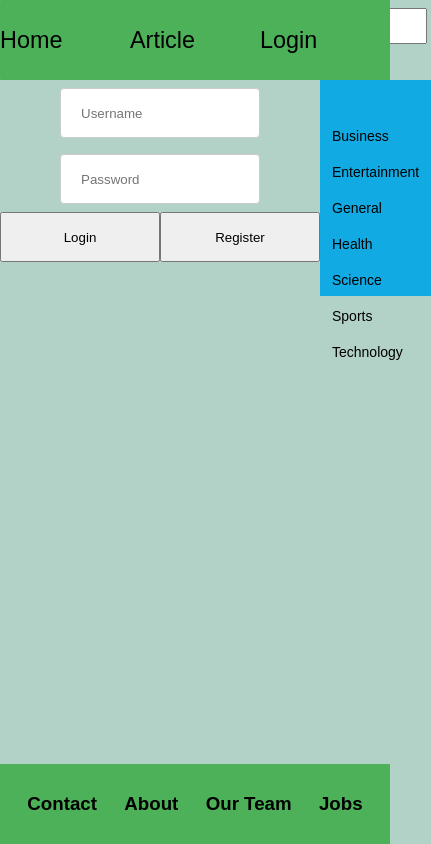
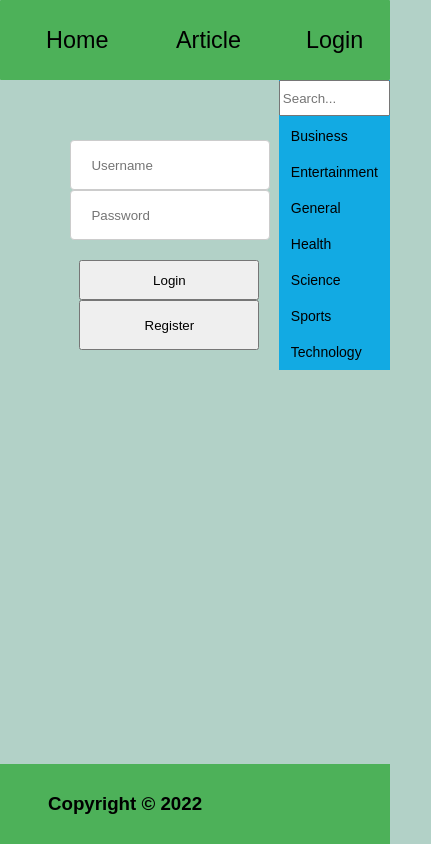
Before and after one commit to FelixGrahn/ExaminationNewsApp, a React (Create React App) app: page /Login in a window 390 px wide. Shown: the whole page, 431 px wide, since content can reach past the window. Built offline with nearby package versions, Linux system fonts and the light colour scheme.

Commit message:
Fixed layout for media queries.

```diff
--- a/src/Components/BigArticle/BigArticle.tsx
+++ b/src/Components/BigArticle/BigArticle.tsx
@@ -2,8 +2,11 @@ import * as React from 'react'
 import styled from "styled-components";
 
 const StyledWrapper = styled.div`
+  background-color: #e2f2bfe3;
+  height: 600px;
   display: flex;
   justify-content: center;
+  align-items: center;
   flex-direction: column;
   font-family: "Lucida Console", "Monaco", monospace;
   .article-container {
@@ -17,7 +20,8 @@ const StyledWrapper = styled.div`
   }
 
   @media (max-width: 414px) {
-    width: 55%;
+    width: 100%;
+    height: 50rem;
   }
 `;
 
--- a/src/Components/Card/ArticleCard.tsx
+++ b/src/Components/Card/ArticleCard.tsx
@@ -13,7 +13,8 @@ const CardContainer = styled.div`
   flex-direction: column;
   margin: 0.2rem;
   @media (max-width: 414px) {
-    width: 60%;
+    width: 94%;
+
   }
 `;
 
@@ -22,21 +23,23 @@ const StyledWrapper = styled.div`
   display: flex;
   align-items: center;
   @media (max-width: 414px) {
-    width: 99%;
+
+
   }
 `;
 
 const CardContainerAlign = styled.div`
- // background-color: #e2f2bfe3;
   display: flex;
   justify-content: space-around;
-
+  @media (max-width: 414px) {
+    width: 100%;
+    flex-flow: column;
+  }
 `;
 
 const StyledH2 = styled.h2``;
 
 const StyledCardHeader = styled.div`
-  font-color: black;
   font-size: 18px;
   a:-webkit-any-link {
     color: black;
--- a/src/Components/Footer/Footer.tsx
+++ b/src/Components/Footer/Footer.tsx
@@ -17,11 +17,13 @@ const FooterNavbarStyling = styled.div`
 const FooterText = styled.div`
   /* position: relative; */
   justify-content: space-between;
+  margin-right: 140px;
   display: flex;
   font-family: Arial, Helvetica, sans-serif;
   color: black;
-  /* left: 6%;
-  padding-right: 1.25rem; */
+  @media (max-width: 414px) {
+   position:absolute;
+  }
 `;
 
 
@@ -33,16 +35,16 @@ const Footer = ({}: props) => {
   return (
     <FooterNavbarStyling>
       <FooterText>
-        <h3>Contact</h3>
+        <h3>Copyright © 2022</h3>
       </FooterText>
       <FooterText>
-        <h3>About</h3>
+        <h3></h3>
       </FooterText>
       <FooterText>
-        <h3>Our Team</h3>
+        <h3></h3>
       </FooterText>
       <FooterText>
-        <h3>Jobs</h3>
+        <h3></h3>
       </FooterText>
     </FooterNavbarStyling>
   );
--- a/src/Components/Navbar/Navbar.tsx
+++ b/src/Components/Navbar/Navbar.tsx
@@ -24,12 +24,12 @@ const NavbarStyling = styled.div`
 
 const LinkStyling = styled.div`
   justify-content: space-evenly;
-  width: 50%;
+  margin-left: 130px;
+  margin-right: 330px;
   font-size: 1.25rem;
   font-family: Arial, Helvetica, sans-serif;
   color: black;
   display: flex;
-
   justify-content: center;
   width: 100%;
   place-content: space-evenly;
@@ -47,6 +47,7 @@ const LinkStyling = styled.div`
   }
   @media (max-width: 414px) {
     position: fixed;
+    margin-left: 46px;
     justify-content: space-around;
     z-index: 1;
     /* left: 2%; */
@@ -96,8 +97,10 @@ const LogoutButton = styled.button`
     color: white;
   }
   @media (max-width: 414px) {
-    position: relative;
-    left: 10%;
+    position: absolute;
+    left: 68%;
+    top: -84%;
+    align-self:center;
     display: flex;
     margin-left: auto;
   }
--- a/src/Components/Sidebars/Sidebar.tsx
+++ b/src/Components/Sidebars/Sidebar.tsx
@@ -15,13 +15,13 @@ const NavbarStyling = styled.div`
   position: sticky;
   .searchfield {
     /* position: relative; */
-    width: 90%;
+    width: 95%;
     height: 1.875rem;
     top: -200%;
     left: 8%;
     @media (max-width: 414px) {
-      width: 84%;
-      position: relative;
+      width: 93%;
+      //position: relative;
       left: 5%;
     }
   }
@@ -31,7 +31,7 @@ const NavbarStyling = styled.div`
     top: 80px;
     left: 65%;
     width: 144px;
-    height: 216px;
+    height: 290px;
   }
 `;
 const LinkStyling = styled.div`
--- a/src/routes/Landingpage.tsx
+++ b/src/routes/Landingpage.tsx
@@ -1,50 +1,56 @@
-import React, { useEffect, useState } from 'react'
-import ArticleCard from '../Components/Card/ArticleCard'
-import CustomHeader from '../Components/Headers/CustomHeader'
-
-
-
+import React, { useEffect, useState } from "react";
+import styled from "styled-components";
+import ArticleCard from "../Components/Card/ArticleCard";
+import CustomHeader from "../Components/Headers/CustomHeader";
 
 function Landingpage() {
   const [data, setData] = useState([]);
 
   const Apicall = () => {
     console.log("Apicall");
-    const apiUrl = 'https://localhost:5001/News/GetLatestNews';
+    const apiUrl = "https://localhost:5001/News/GetLatestNews";
     const requestOptions = {
-      method: 'POST',
+      method: "POST",
       // headers: { 'Content-Type': 'application/json' },
       // body: JSON.stringify({ title: 'React POST Request Example' })
-  };
+    };
     fetch(apiUrl, requestOptions)
       .then((response) => response.json())
       .then((data) => setData(data));
-  }
+  };
 
-
-
+  const StyledH1 = styled.h1`
+    font-family: "Times New Roman", Times, serif;
+    font-weight: 0.625;
+    font-size: 2.75rem;
+    margin-left: 60px;
+    color: #318748;
+  `;
 
   useEffect(() => {
     console.log("useEffect");
 
-    Apicall()
-
+    Apicall();
   }, []);
 
-  {data.map((article) => {console.log("LandingPage Article", article);})}
+  {
+    data.map((article) => {
+      console.log("LandingPage Article", article);
+    });
+  }
 
   return (
-
     <div>
-      <h1>Latest News</h1>
-      {data.map((article, key) => <ArticleCard key={key} landingPage={true} articleData={article}/>)}
+      <StyledH1>NewsAccess</StyledH1>
+      {data.map((article, key) => (
+        <ArticleCard key={key} landingPage={true} articleData={article} />
+      ))}
 
       {/* {data.map((article, key) => <h5 onClick={() => TestCall(article)} key={key}>{key}</h5>)} */}
 
-
       {/* <ArticleCard articleData={data}/> */}
     </div>
-  )
+  );
 }
 
 // {articleData.map((article, key) => {
@@ -56,4 +62,4 @@ function Landingpage() {
 //   </CardContainer>
 // )})}
 
-export default Landingpage
+export default Landingpage;
--- a/src/routes/Login.tsx
+++ b/src/routes/Login.tsx
@@ -7,27 +7,32 @@ import LinkText from "../Components/Link/LinkText";
 
 
 
+
 const Form = styled.form`
   flex-direction: column;
   display: flex;
   align-items: center;
+  @media (max-width: 414px) {
+    margin-top:60px;
+    margin-left: 40px;
+  }
 `;
 
 const TextInput = styled.input`
-  top: 40px;
+  top: 2.5rem;
   width: 60%;
-  padding: 12px 20px;
-  margin: 8px 0;
+  padding: 0.75rem 1.25rem;
+  margin: 0.5;
   display: inline-block;
   border: 1px solid #ccc;
-  border-radius: 4px;
+  border-radius: 0.25rem;
   box-sizing: border-box;
 
   @media (max-width: 414px) {
-    width: 200px;
-    height: 50px;
-    left: 4%;
-    top: 150px;
+    width: 12.5rem;
+    height: 3.125rem;
+   margin-left: 22px;
+    top: 9.375rem;
   }
 `;
 
@@ -38,43 +43,49 @@ const ButtonParent = styled.div`
   width: 100%;
   justify-content: center;
   display: flex;
+  @media (max-width: 414px) {
+    display:block;
+    margin-top: 20px;
+    margin-right: 130px;
+    width:30px;
+  }
 `;
 
 const Button = styled.button`
   width: 30%;
-  height: 40px;
-  top: 114px;
+  height: 2.5rem;
+  top: 7.125rem;
   left: 115%;
   @media (max-width: 414px) {
-    width: 160px;
-    height: 50px;
+    width: 180px;
+    height: 40px;
     left: -40%;
-    top: 220px;
+    top: 13.75rem;
   }
 `;
 const RegisterContainer = styled.button`
   width: 30%;
-  height: 40px;
-  top: 114px;
+  height: 2.5rem;
+  top: 7.125rem;
   left: 115%;
   @media (max-width: 414px) {
-    width: 160px;
-    height: 50px;
-    left: -40%;
-    top: 220px;
+    width: 180px;
+    height: 3.125rem;
+    margin-left: 0px;
+    top: 13.75rem;
   }
 `;
 
 const Title = styled.h1`
   position: relative;
   left: 120%;
-  top: 10px;
+  top: 0.625rem;
   font-family: Arial, Helvetica, sans-serif;
   @media (max-width: 414px) {
-    width: 160px;
-    height: 50px;
+    width: 10rem;
+    height: 3.125;
     left: 56%;
-    top: 60px;
+    top: 3.75;
   }
 `;
 
@@ -116,7 +127,7 @@ function Login() {
   }, []);
 
   return (
-    <div>
+
       <Form>
         <TextInput
           id="user"
@@ -144,7 +155,7 @@ function Login() {
 
         </ButtonParent>
       </Form>
-    </div>
+
   );
 }
 
--- a/src/routes/Register.tsx
+++ b/src/routes/Register.tsx
@@ -13,6 +13,10 @@ const Form = styled.form`
   display: flex;
   justify-content: center;
   width: 50%;
+  @media (max-width: 414px) {
+    margin-top: 30px;
+
+  }
 
   /* left: 280%;
   width: 140%;
@@ -28,23 +32,24 @@ const TextInput = styled.input`
   top: 40px;
   padding: 12px 20px;
   margin: 8px 0; */
-  height: 40px;
+  height: 2.5rem;
   display: inline-block;
-  border: 1px solid #ccc;
-  border-radius: 4px;
+  border: 0.063rem solid #ccc;
+  border-radius: 0.25rem;
   box-sizing: border-box;
   @media (max-width: 414px) {
-    /* top: 7.5rem; */
-    /* width: 12.5rem;
-    height: 3.125rem; */
-    /* left: 4%; */
+
+   width: 200px;
+   height:50px;
+   margin-top:5px;
+   margin-right: 70px;
   }
 `;
 
 const Label = styled.label``;
 
 const Button = styled.button`
-  height:40px;
+  height: 2.5rem;
   /*position: relative;*/
   /* left: 37.5rem;
   width: 60%;
@@ -52,17 +57,13 @@ const Button = styled.button`
   top: 70px; */
   /* left: -4%; */
   @media (max-width: 414px) {
-    /* width: 10rem;
-    height: 3.125rem; */
-    /* top: 180px; */
-    /* left: -42%; */
+    width: 200px;
   }
 `;
 
 const StyledDiv = styled.div`
   width: 100%;
   height: 100%;
-
   text-align: -webkit-center;
 `;
 
--- a/src/routes/Searchresults.tsx
+++ b/src/routes/Searchresults.tsx
@@ -21,11 +21,14 @@ const StyledWrapper = styled.div`
   display: flex;
   justify-content: center;
   flex-direction: column;
+  @media (max-width: 414px) {
+    max-width: 80%
+  }
 `;
 
 const StyledCardHeader = styled.div`
   font-color: black;
-  font-size: 20px;
+  font-size: 1.25rem;
   a:-webkit-any-link {
     color: black;
     cursor: pointer;
```
